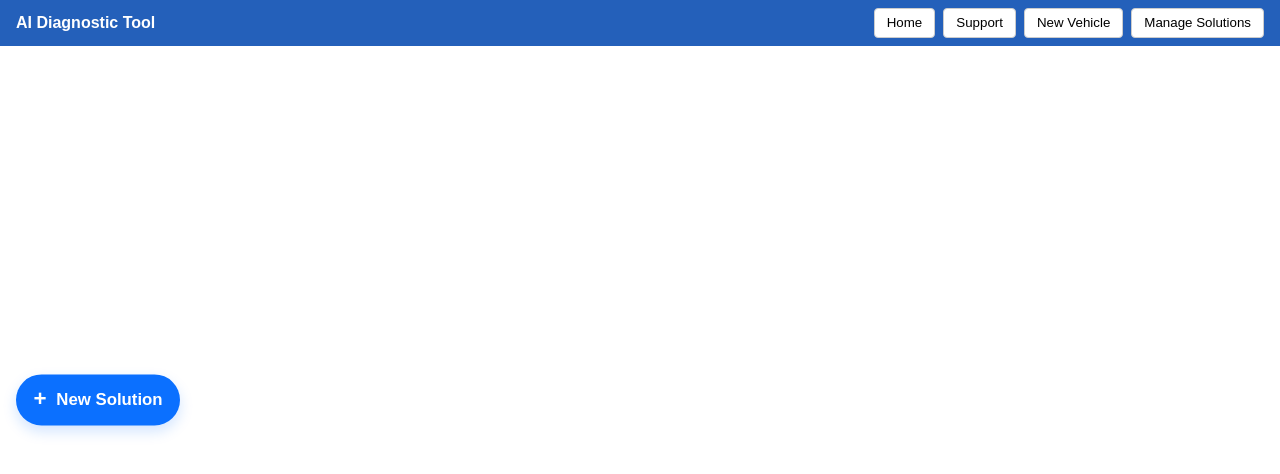
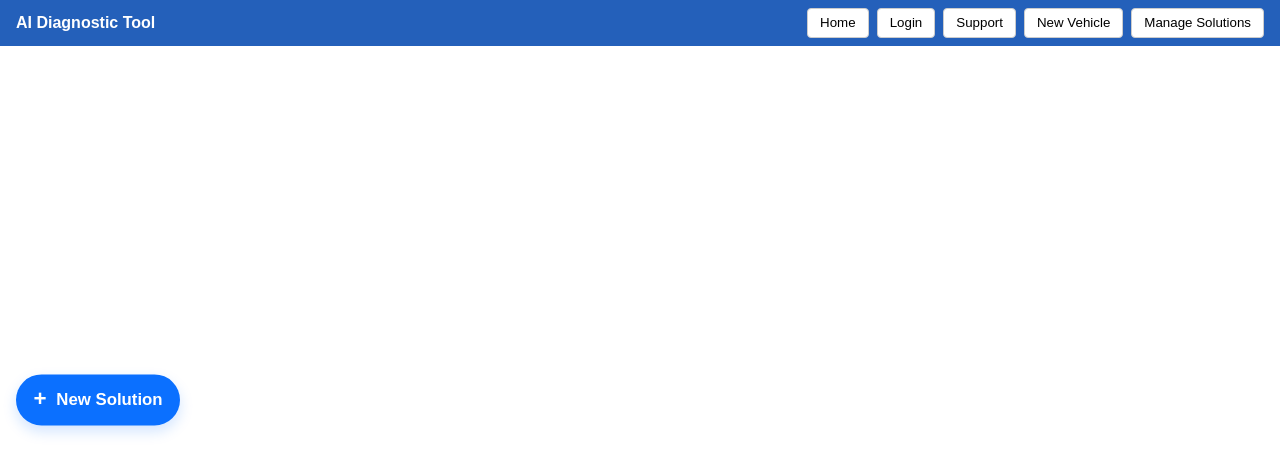
Before and after one commit to SWE-Practicum-AI-Diagnostic-Tool/SWE-Practicum-AI-Diagnostic-Tool, a Vue app: page /manage-solutions in a window 1280 px wide. Shown: the top 474 px of the page. Built offline with nearby package versions, Linux system fonts and the light colour scheme; what vue3-google-login would draw is missing.

Commit message:
Added Login Button

```diff
--- a/src/components/NaviBar.vue
+++ b/src/components/NaviBar.vue
@@ -3,9 +3,11 @@
         <div class="title">AI Diagnostic Tool</div>
         <nav class="nav-buttons">
             <button @click="goToHome">Home</button>
+            <button @click="goToLogin">Login</button>
             <button @click="goToSupport">Support</button>
             <button @click="goToForm">New Vehicle</button>
             <button @click="goToManageSolutions">Manage Solutions</button>
+
         </nav>
     </header>
 </template>
```
